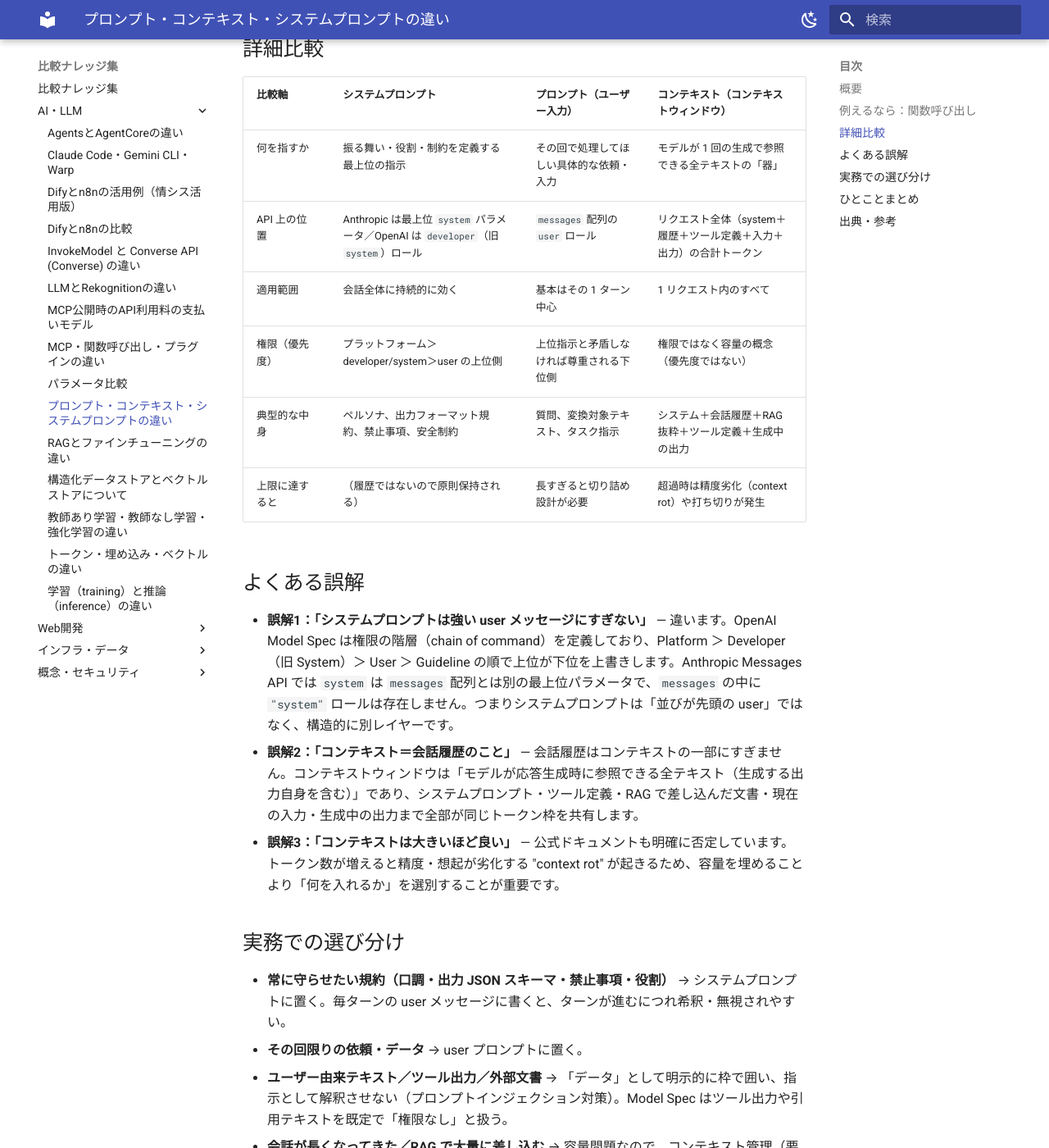
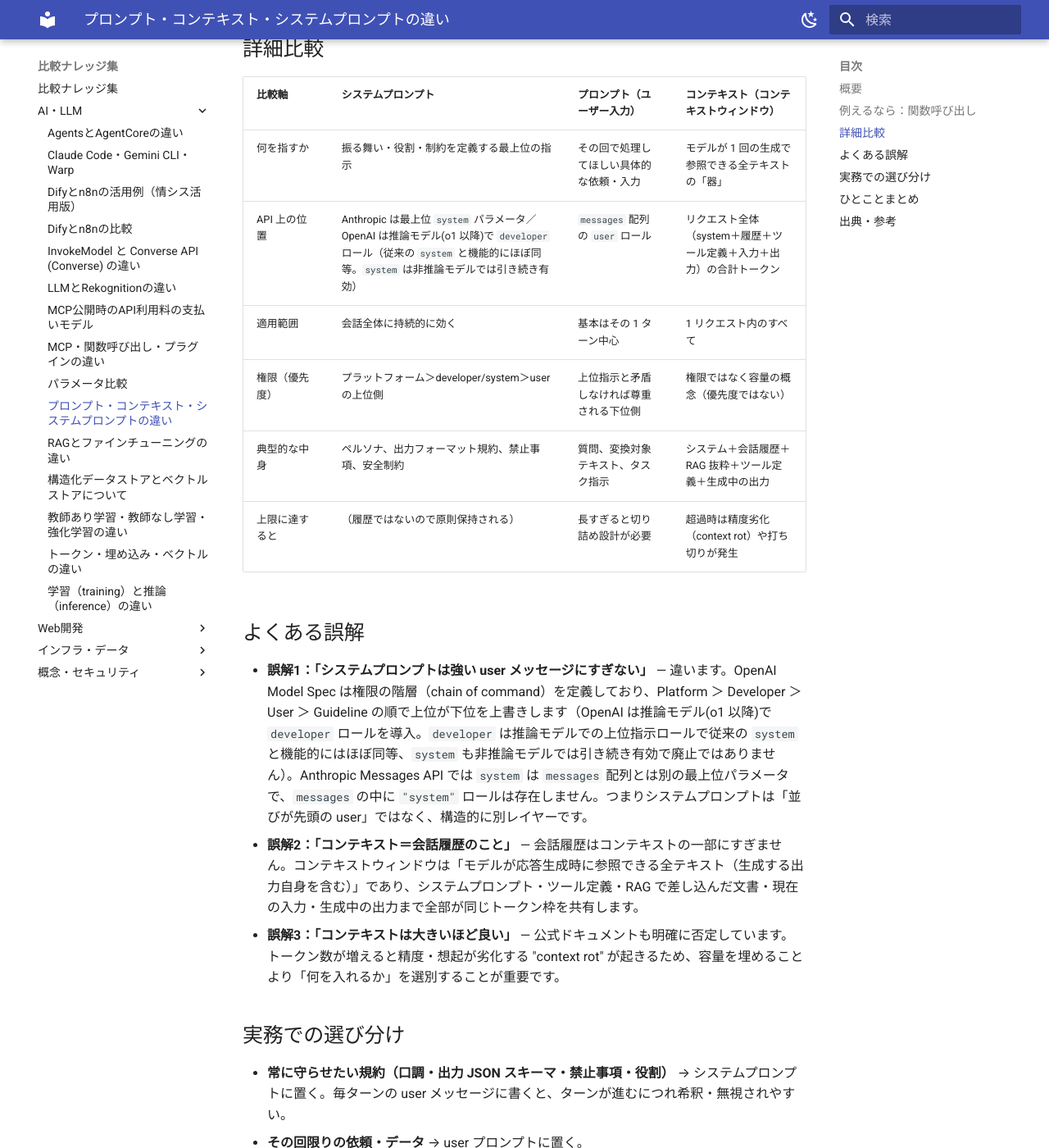
Before and after one commit to tomomira/comparisons, an MkDocs documentation site: the page built from docs/ai-llm/prompt-vs-context-vs-system.md, in a window 1280 px wide and 1400 px high, scrolled down 752 px. Shown: the whole window at 82% size. Built offline with MkDocs 1.6.1 and Material for MkDocs 9.7.7, drawn with Linux system fonts in a browser that asks for light colours.

Commit message:
fix(expansion): G1 レビュー指摘対応（developer/system精緻化・誤解2再構成・トークナイザ注記ほか）

```diff
--- a/docs/ai-llm/prompt-vs-context-vs-system.md
+++ b/docs/ai-llm/prompt-vs-context-vs-system.md
@@ -26,7 +26,7 @@ LLM を API から使い始めると、最初につまずくのが「プロン
 | 比較軸 | システムプロンプト | プロンプト（ユーザー入力） | コンテキスト（コンテキストウィンドウ） |
 | --- | --- | --- | --- |
 | 何を指すか | 振る舞い・役割・制約を定義する最上位の指示 | その回で処理してほしい具体的な依頼・入力 | モデルが 1 回の生成で参照できる全テキストの「器」 |
-| API 上の位置 | Anthropic は最上位 `system` パラメータ／OpenAI は `developer`（旧 `system`）ロール | `messages` 配列の `user` ロール | リクエスト全体（system＋履歴＋ツール定義＋入力＋出力）の合計トークン |
+| API 上の位置 | Anthropic は最上位 `system` パラメータ／OpenAI は推論モデル(o1 以降)で `developer` ロール（従来の `system` と機能的にほぼ同等。`system` は非推論モデルでは引き続き有効） | `messages` 配列の `user` ロール | リクエスト全体（system＋履歴＋ツール定義＋入力＋出力）の合計トークン |
 | 適用範囲 | 会話全体に持続的に効く | 基本はその 1 ターン中心 | 1 リクエスト内のすべて |
 | 権限（優先度） | プラットフォーム＞developer/system＞user の上位側 | 上位指示と矛盾しなければ尊重される下位側 | 権限ではなく容量の概念（優先度ではない） |
 | 典型的な中身 | ペルソナ、出力フォーマット規約、禁止事項、安全制約 | 質問、変換対象テキスト、タスク指示 | システム＋会話履歴＋RAG 抜粋＋ツール定義＋生成中の出力 |
@@ -34,7 +34,7 @@ LLM を API から使い始めると、最初につまずくのが「プロン
 
 ## よくある誤解
 
-- **誤解1：「システムプロンプトは強い user メッセージにすぎない」** — 違います。OpenAI Model Spec は権限の階層（chain of command）を定義しており、Platform ＞ Developer（旧 System）＞ User ＞ Guideline の順で上位が下位を上書きします。Anthropic Messages API では `system` は `messages` 配列とは別の最上位パラメータで、`messages` の中に `"system"` ロールは存在しません。つまりシステムプロンプトは「並びが先頭の user」ではなく、構造的に別レイヤーです。
+- **誤解1：「システムプロンプトは強い user メッセージにすぎない」** — 違います。OpenAI Model Spec は権限の階層（chain of command）を定義しており、Platform ＞ Developer ＞ User ＞ Guideline の順で上位が下位を上書きします（OpenAI は推論モデル(o1 以降)で `developer` ロールを導入。`developer` は推論モデルでの上位指示ロールで従来の `system` と機能的にはほぼ同等、`system` も非推論モデルでは引き続き有効で廃止ではありません）。Anthropic Messages API では `system` は `messages` 配列とは別の最上位パラメータで、`messages` の中に `"system"` ロールは存在しません。つまりシステムプロンプトは「並びが先頭の user」ではなく、構造的に別レイヤーです。
 - **誤解2：「コンテキスト＝会話履歴のこと」** — 会話履歴はコンテキストの一部にすぎません。コンテキストウィンドウは「モデルが応答生成時に参照できる全テキスト（生成する出力自身を含む）」であり、システムプロンプト・ツール定義・RAG で差し込んだ文書・現在の入力・生成中の出力まで全部が同じトークン枠を共有します。
 - **誤解3：「コンテキストは大きいほど良い」** — 公式ドキュメントも明確に否定しています。トークン数が増えると精度・想起が劣化する "context rot" が起きるため、容量を埋めることより「何を入れるか」を選別することが重要です。
 
```
Also changed, not shown: docs/ai-llm/mcp-vs-functioncalling-vs-plugin.md (+1 -1 lines), docs/ai-llm/rag-vs-finetuning.md (+2 -1 lines), docs/ai-llm/token-vs-embedding-vs-vector.md (+1 -1 lines), docs/ai-llm/training-vs-inference.md (+1 -1 lines).
